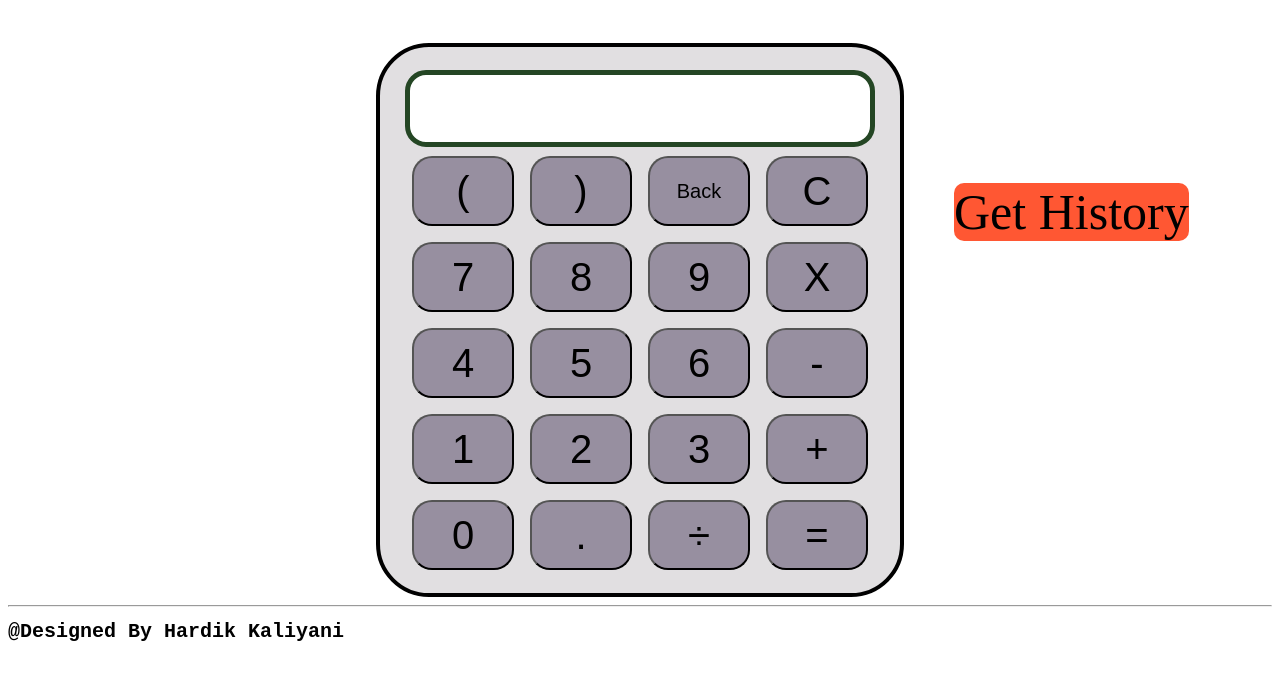
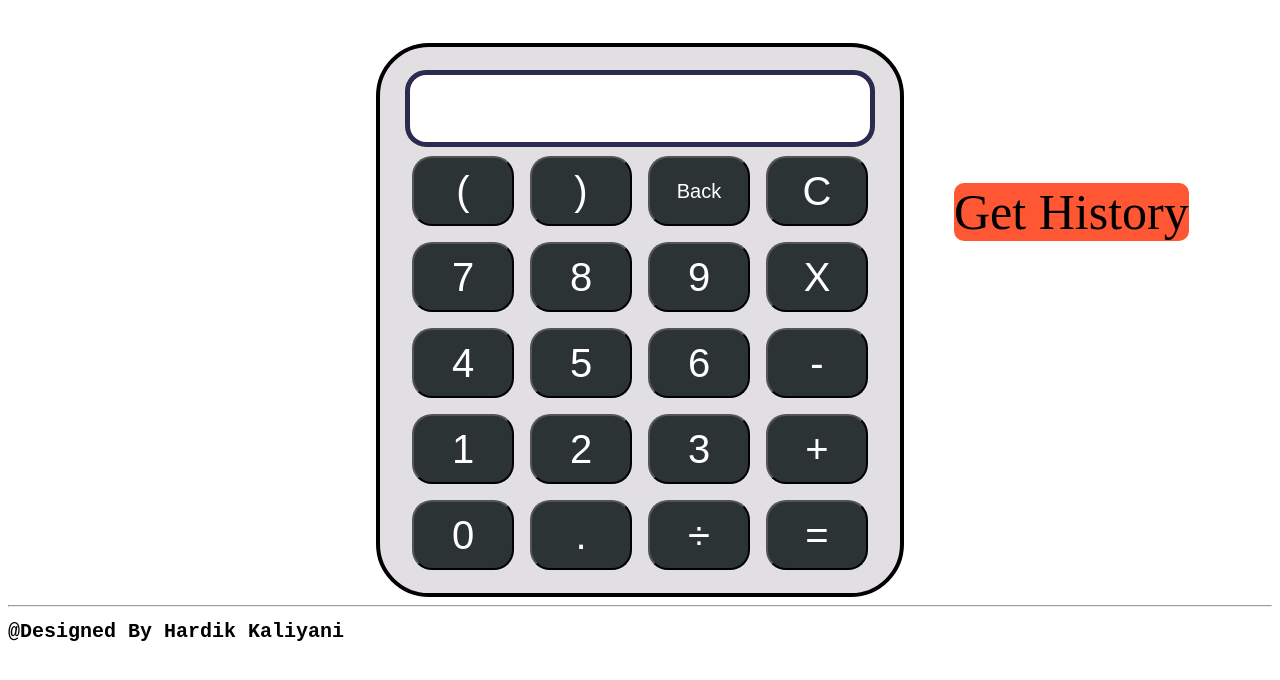
Before and after one commit to Hardik-Prajapati7/Calculator, a plain HTML site: page index.html in a window 1280 px wide. Drawn offline with Linux system fonts and the light colour scheme.

Commit message:
update chagnes
some UI changes made with color

```diff
--- a/css/style.css
+++ b/css/style.css
@@ -9,7 +9,7 @@ table{
 
 input{
     border-radius: 21px;
-    border: 5px solid #244624;
+    border: 5px solid #2B2B52;
     font-size:34px;
     height: 65px;
     width: 456px;
@@ -18,7 +18,8 @@ input{
 button{
     border-radius: 20px;
     font-size: 40px;
-    background: #978fa0;
+    background: #2C3335;
+    color:white;
     width: 102px;
     height: 70px;
     margin: 6px;
```
